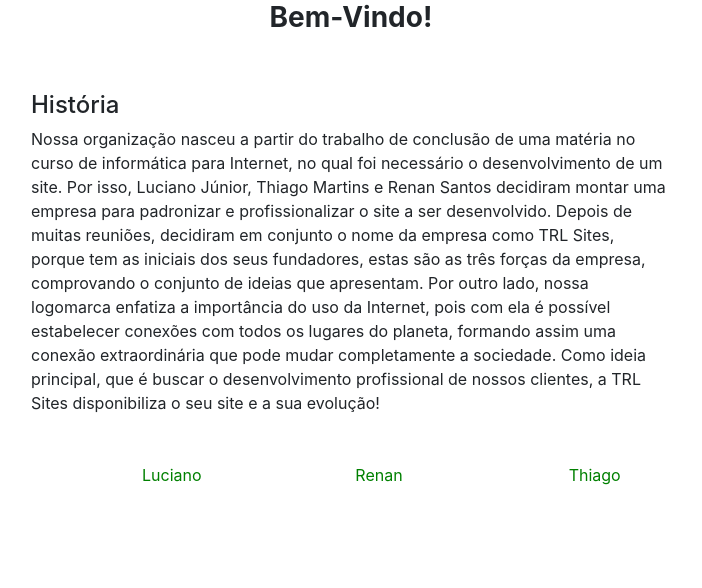
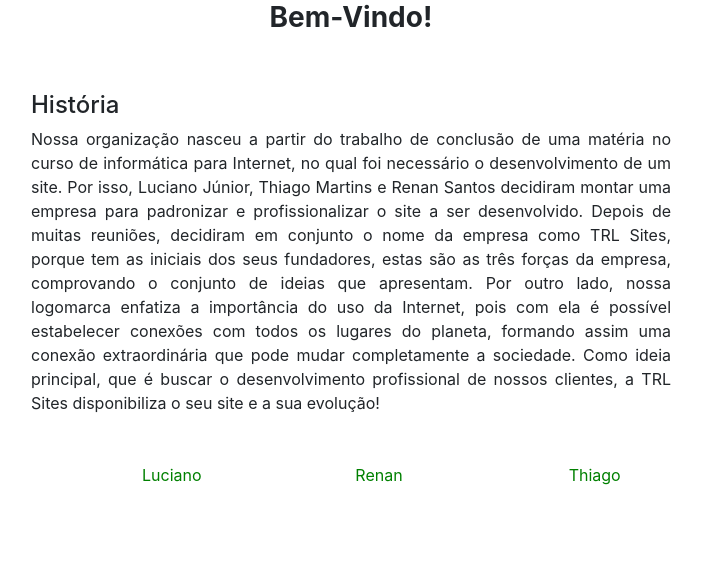
Before and after one commit to Renan397/Site-All-in-One-TRL-, a PHP site: page / in a window 1280 px wide. Shown: the part 219-807 px from the top of the page, without its empty margins (289-991 px from the left). Run offline with PHP 8.4, Linux system fonts and the light colour scheme.

Commit message:
texto justificado

```diff
--- a/assets/css/home.css
+++ b/assets/css/home.css
@@ -26,3 +26,6 @@ body {
     margin-left: 15%;
     color: green;
 }
+.historia{
+    text-align: justify;
+}
```
